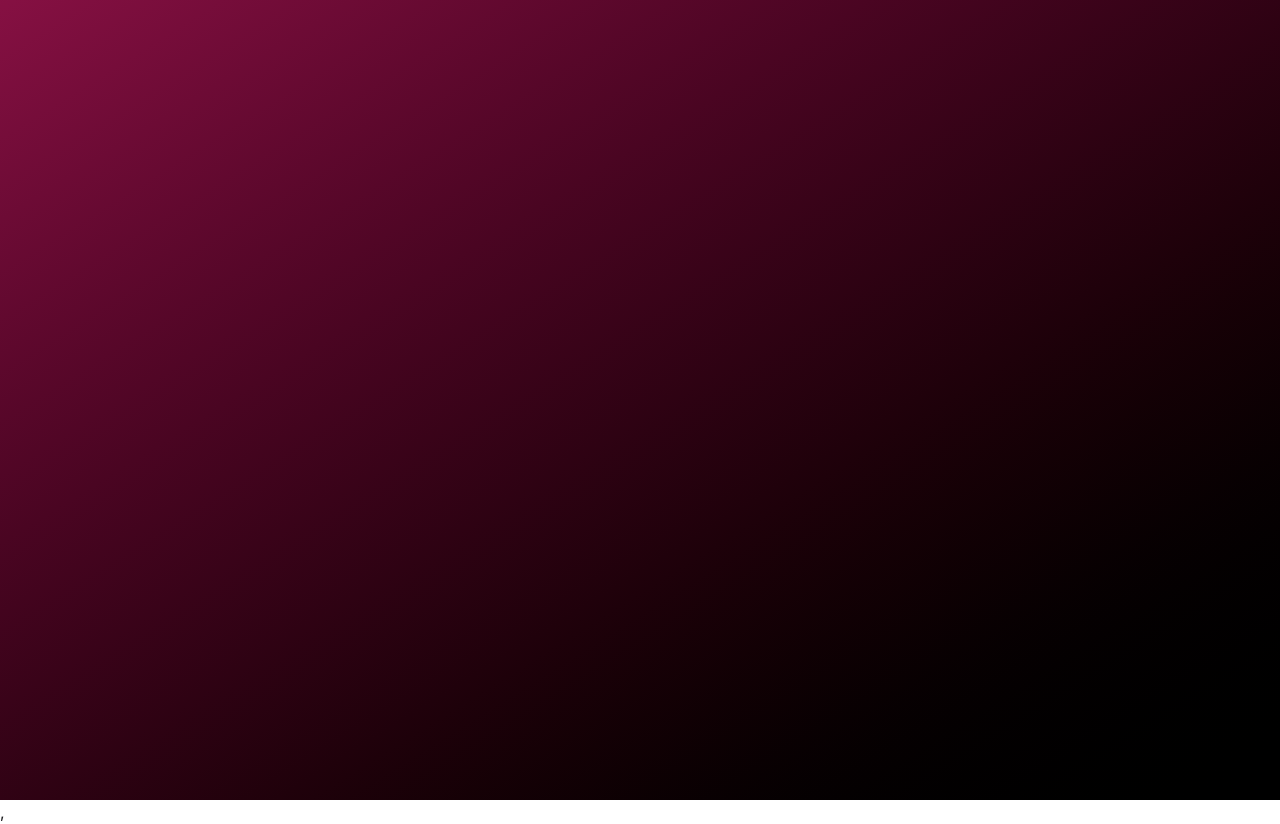
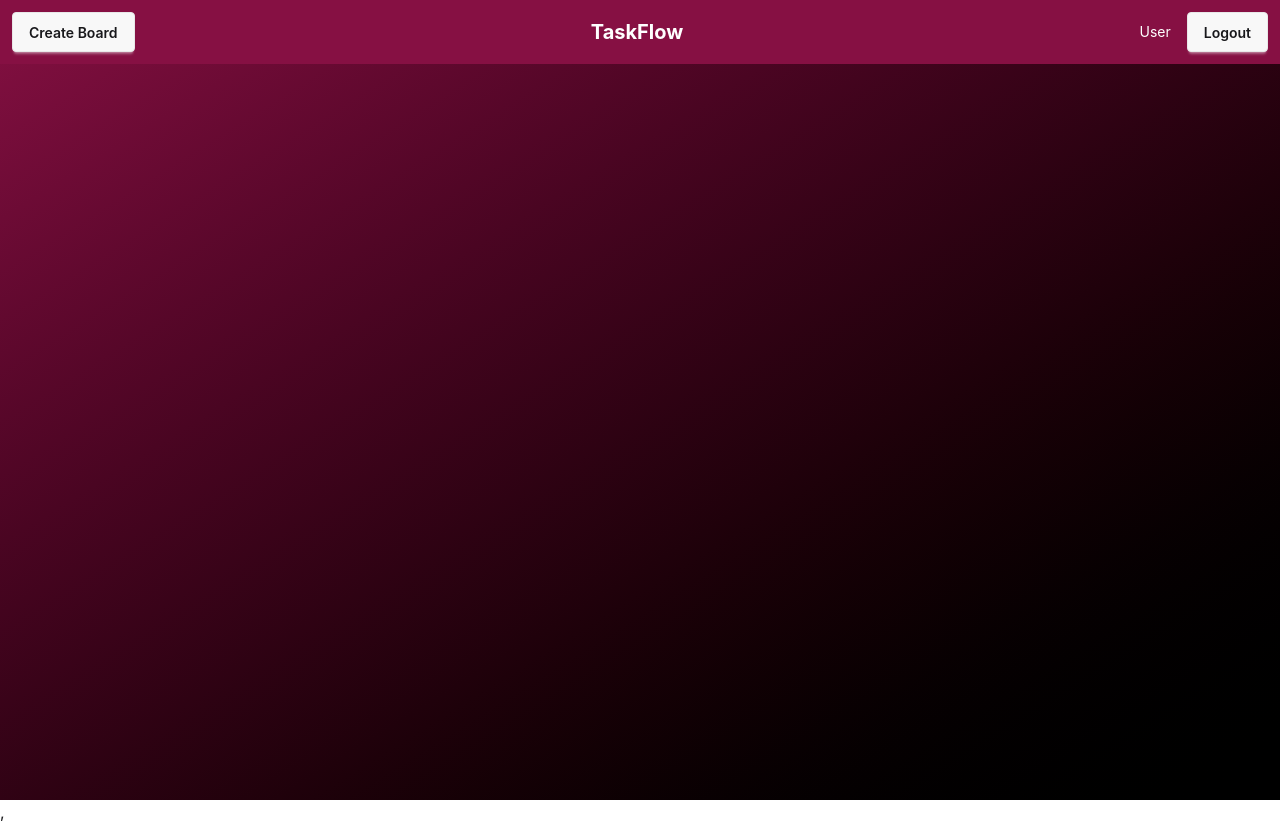
Before and after one commit to acquah-forever/taskFlow, a React (Vite) app in the folder frontend/: page /board in a window 1280 px wide. Built offline with nearby package versions, Linux system fonts and the light colour scheme.

Commit message:
initialised board.ts and created navbar.ts

```diff
--- a/frontend/src/App.tsx
+++ b/frontend/src/App.tsx
@@ -19,4 +19,5 @@ const App = () => {
   )
 }
 
+
 export default App
--- a/frontend/src/components/NavBar.tsx
+++ b/frontend/src/components/NavBar.tsx
@@ -0,0 +1,15 @@
+
+const NavBar = () => {
+    return (
+        <div className="flex justify-between items-center p-3 bg-pink-900 text-white">
+            <button className="btn btn-xs sm:btn-sm md:btn-md">Create Board</button>
+            <h1 className="text-sm sm:text-md md:text-xl font-bold">TaskFlow</h1>
+            <div className="flex items-center space-x-4">
+                <h1 className="text-xs sm:text-sm md:text-md">User</h1>
+                <button className="btn btn-xs sm:btn-sm md:btn-md">Logout</button>
+            </div>
+        </div>
+    )
+}
+
+export default NavBar
--- a/frontend/src/pages/Board.tsx
+++ b/frontend/src/pages/Board.tsx
@@ -1,8 +1,9 @@
+import NavBar from "../components/NavBar"
 
 const Board = () => {
   return (
     <div>
-
+        <NavBar />
     </div>
   )
 }
--- a/frontend/src/pages/SignUp.tsx
+++ b/frontend/src/pages/SignUp.tsx
@@ -48,7 +48,7 @@ const SignUp = () => {
                 }
 
                 <label className="label text-white text-md sm:text-lg">Password</label>
-                <input type="text" className="input h-12 mb-7 outline-none w-full" {...register("password", { required: "Password is required" })} />
+                <input type="password" className="input h-12 mb-7 outline-none w-full" {...register("password", { required: "Password is required" })} />
                 {errors.password &&
                     <div className='flex items-center space-x-1'>
                         <CircleAlert className='text-pink-300' size={20} />
```
